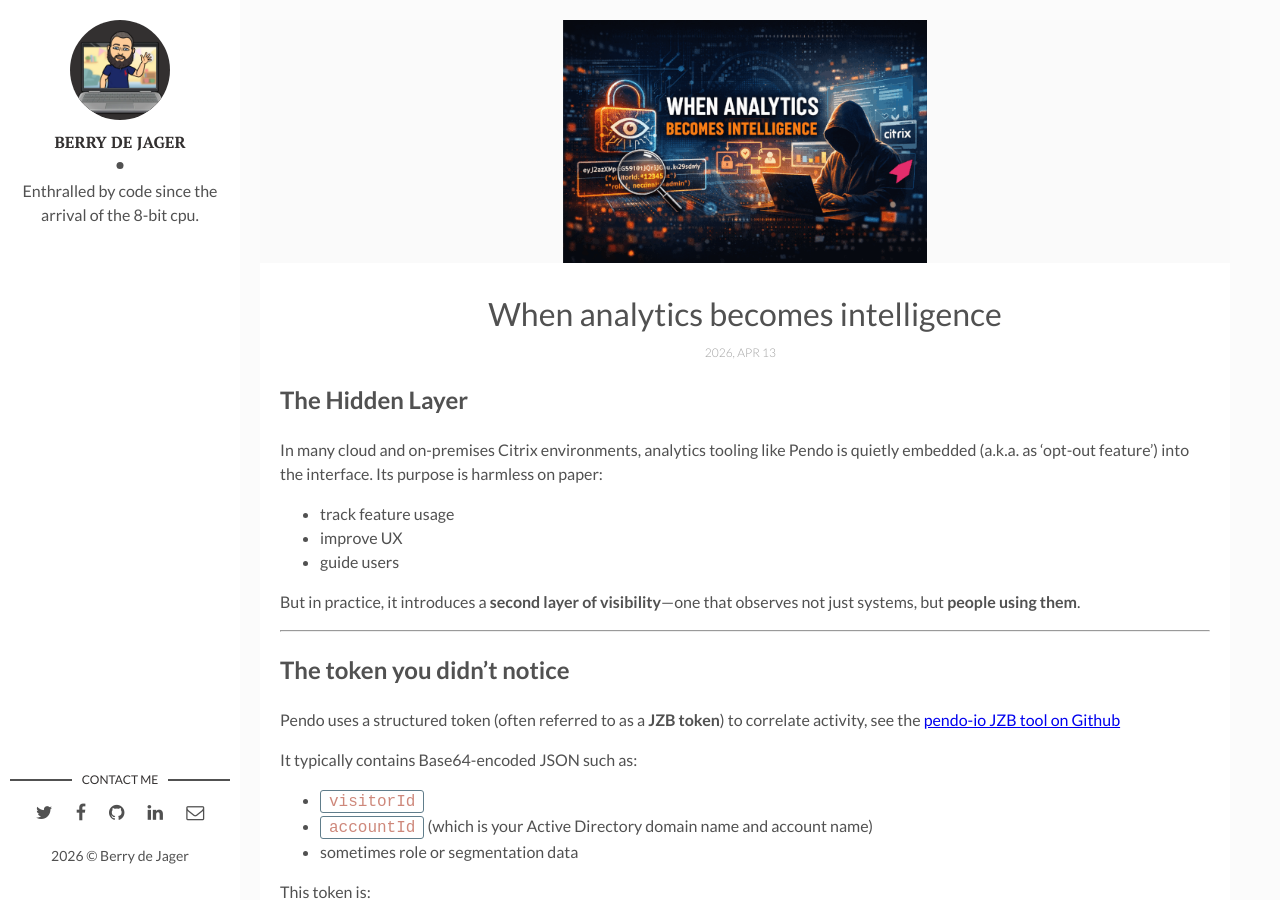
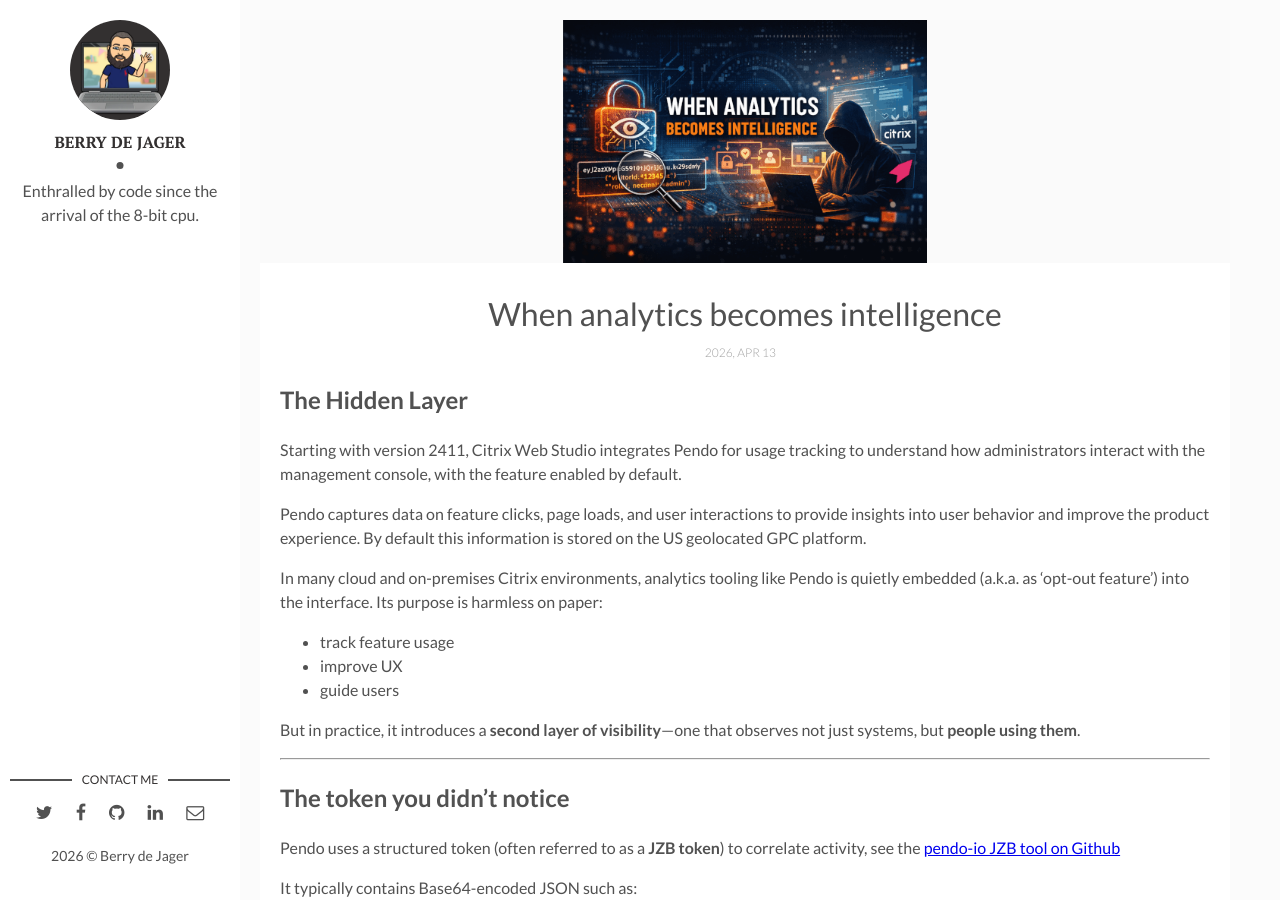
Before and after one commit to berrydejager/code, a Jekyll site: the page built from _posts/2026-04-13-Citrix-Pendo-and-its-hidden-risks.markdown, in a window 1280 px wide and 900 px high. Built offline with Jekyll 4.4.1, drawn with Linux system fonts in a browser that asks for light colours.

Commit message:
Update 2026-04-13-Citrix-Pendo-and-its-hidden-risks.markdown

```diff
--- a/_posts/2026-04-13-Citrix-Pendo-and-its-hidden-risks.markdown
+++ b/_posts/2026-04-13-Citrix-Pendo-and-its-hidden-risks.markdown
@@ -8,6 +8,10 @@
 ---
 
 ## The Hidden Layer
+
+Starting with version 2411, Citrix Web Studio integrates Pendo for usage tracking to understand how administrators interact with the management console, with the feature enabled by default.
+
+Pendo captures data on feature clicks, page loads, and user interactions to provide insights into user behavior and improve the product experience. By default this information is stored on the US geolocated GPC platform.
 
 In many cloud and on-premises Citrix environments, analytics tooling like Pendo is quietly embedded (a.k.a. as 'opt-out feature') into the interface. Its purpose is harmless on paper:
 
```
